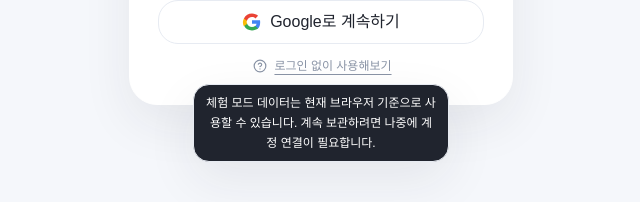
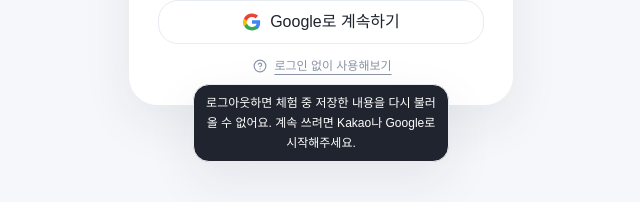
Before and after one commit to ej070961/kickpick, a Next.js app: page /login in a window 1280 px wide. Both pictures are taken after a click on the button "체험 모드 안내". Shown: the part 466-668 px from the top of the page, without its empty margins (319-959 px from the left). Built offline with nearby package versions, Linux system fonts and the light colour scheme; a web font is replaced by a local one.

Commit message:
fix(auth): 체험 모드 안내 문구 명확화

```diff
--- a/src/features/auth/ui/TrialLoginButton.tsx
+++ b/src/features/auth/ui/TrialLoginButton.tsx
@@ -32,8 +32,8 @@
         role="tooltip"
         className="border-border bg-foreground pointer-events-none absolute top-full left-1/2 z-10 mt-2 hidden w-64 -translate-x-1/2 rounded-lg border px-3 py-2 text-center text-xs leading-5 text-white shadow-md group-focus-within:block group-hover:block"
       >
-        체험 모드 데이터는 현재 브라우저 기준으로 사용할 수 있습니다. 계속
-        보관하려면 나중에 계정 연결이 필요합니다.
+        로그아웃하면 체험 중 저장한 내용을 다시 불러올 수 없어요. 계속 쓰려면
+        Kakao나 Google로 시작해주세요.
       </p>
     </div>
   );
```
